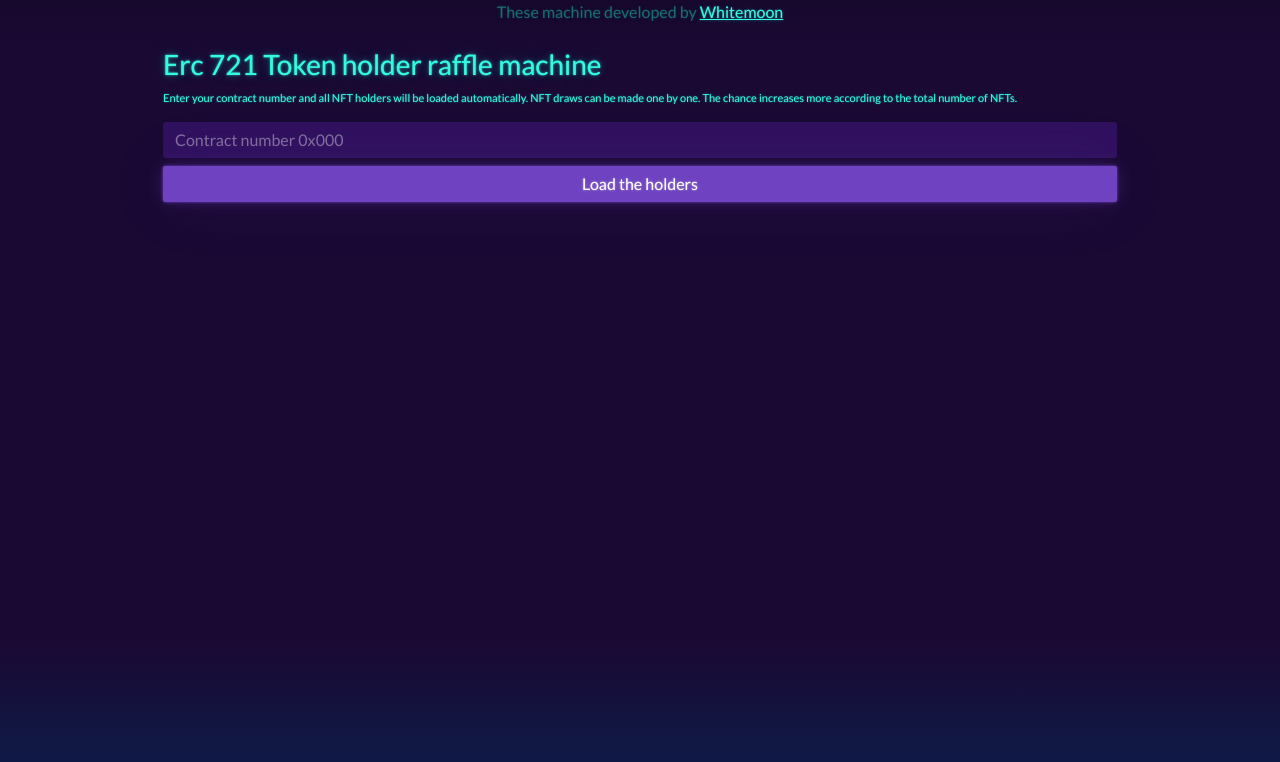
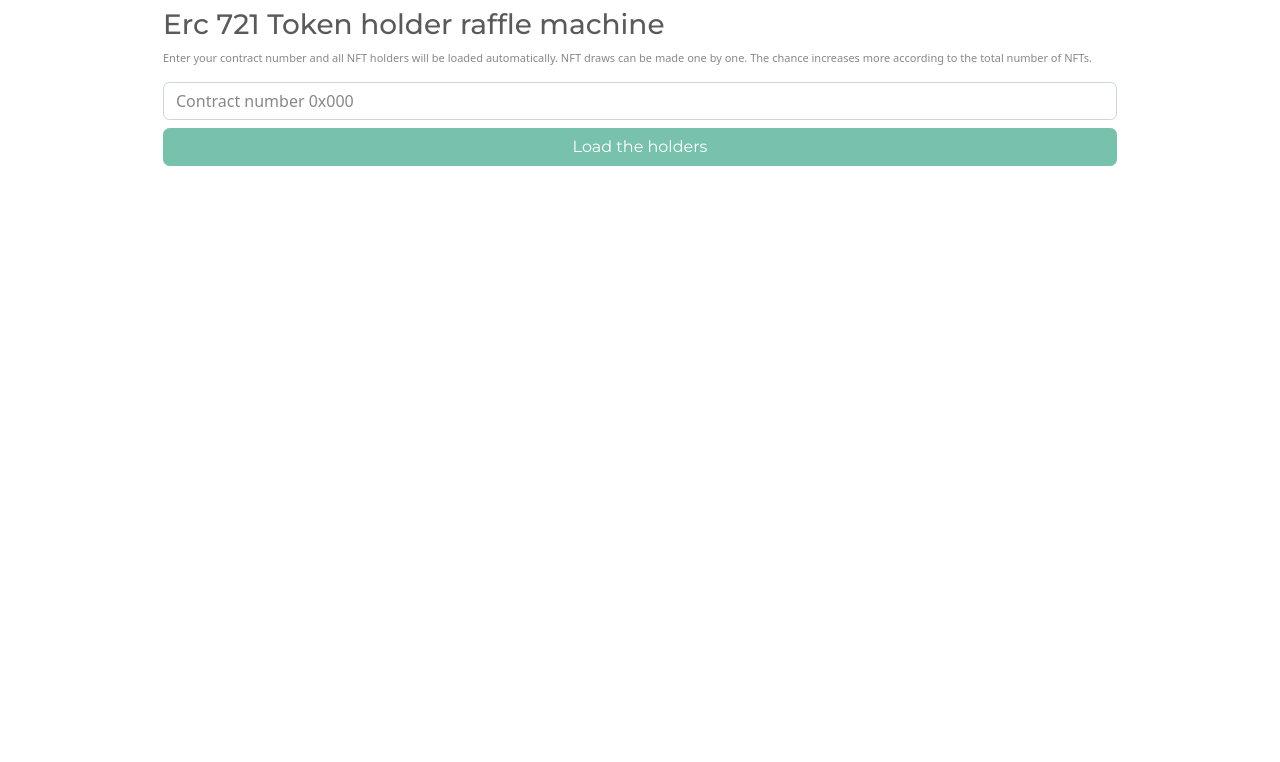
Before and after one commit to berkayoztunc/emerald-holders-raffle-machine, a Vue app: page / in a window 1280 px wide. Shown: the top 762 px of the page. Built offline with nearby package versions, Linux system fonts and the light colour scheme; what vue-confetti would draw is missing.

Commit message:
1 binaries uploaded

```diff
--- a/public/index.html
+++ b/public/index.html
@@ -11,7 +11,10 @@
       integrity="sha384-EVSTQN3/azprG1Anm3QDgpJLIm9Nao0Yz1ztcQTwFspd3yD65VohhpuuCOmLASjC"
       crossorigin="anonymous"
     />
-    <link href="https://bootswatch.com/5/vapor/bootstrap.css" rel="stylesheet"/>
+    <link
+      href="https://bootswatch.com/5/minty/bootstrap.css"
+      rel="stylesheet"
+    />
     <!-- <link href="https://bootswatch.com/5/quartz/bootstrap.css" rel="stylesheet" />
     <link href="https://bootswatch.com/5/cyborg/bootstrap.css" rel="stylesheet" /> -->
     <style>
@@ -51,12 +54,12 @@
       >
     </noscript>
     <div class="copy">
-      <p class="text-muted text-center">
+      <!--<p class="text-muted text-center">
         These machine developed by
         <a href="https://twitter.com/NFTWhiteMoon" target="_blank"
           >Whitemoon
         </a>
-      </p>
+      </p>-->
     </div>
     <div id="app"></div>
   </body>
--- a/src/App.vue
+++ b/src/App.vue
@@ -24,11 +24,7 @@
         <div class="alert alert-danger text-center">
           {{ totalentransCount }} {{ contractInfo.name }} holder ready
         </div>
-        <a
-          v-if="!rolling"
-          class="btn-success btn w-100"
-          @click="rollClick()"
-        >
+        <a v-if="!rolling" class="btn-success btn w-100" @click="rollClick()">
           Draw it 🚀
         </a>
         <div v-if="hiddenName" class="alert alert-primary text-center">
@@ -58,7 +54,9 @@
             <div class="ms-2 me-auto">
               <div class="fw-bold">{{ formatWallet(item.address) }}</div>
             </div>
-            <span class="badge bg-primary rounded-pill">{{ item.value }}</span>
+            <span class="badge bg-primary rounded-pill"
+              >{{ item.value }} ticked</span
+            >
           </li>
         </ol>
       </div>
@@ -88,7 +86,10 @@ export default {
     };
   },
   mounted() {
-    console.log('%cEnjoy the machine', 'color: red; background: black; font-size: 30px');
+    console.log(
+      '%cEnjoy the machine',
+      'color: red; background: black; font-size: 30px'
+    );
   },
   methods: {
     formatWallet(address) {
```
Also changed, not shown: public/3.png (added).
